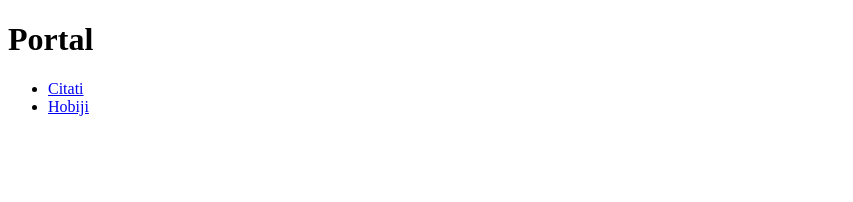
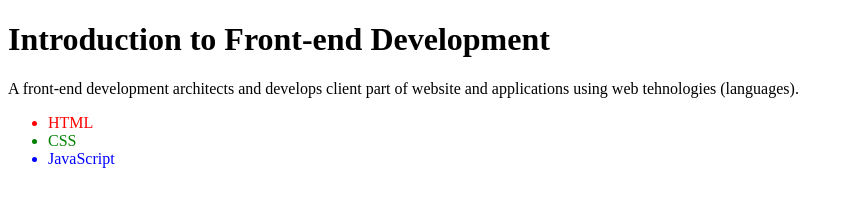
Before and after one commit to SrdjanKlipa/front-end-development, a plain HTML site: page index.html in a window 1280 px wide. Shown: the whole page, without its empty margins (0-853 px from the left). Drawn offline with Linux system fonts and the light colour scheme.

Commit message:
index.html

```diff
--- a/index.html
+++ b/index.html
@@ -2,14 +2,12 @@
 <html>
     <head></head>
     <body>
-        <h1>Portal</h1>
+        <h1>Introduction to Front-end Development</h1>
+        <p>A front-end development architects and develops client part of website and applications using web tehnologies (languages).</p>
         <ul>
-        <li>
-            <a href="./citati.html">Citati</a>
-        </li>
-        <li>
-            <a href="./hobiji.html">Hobiji</a>
-        </li>
-    </ul>
+            <li style="color: red;">HTML</li>
+            <li style="color: green;">CSS</li>
+            <li style="color: blue;">JavaScript</li>
+        </ul>
     </body>
 </html>
```
Also changed, not shown: index2.html (added).
